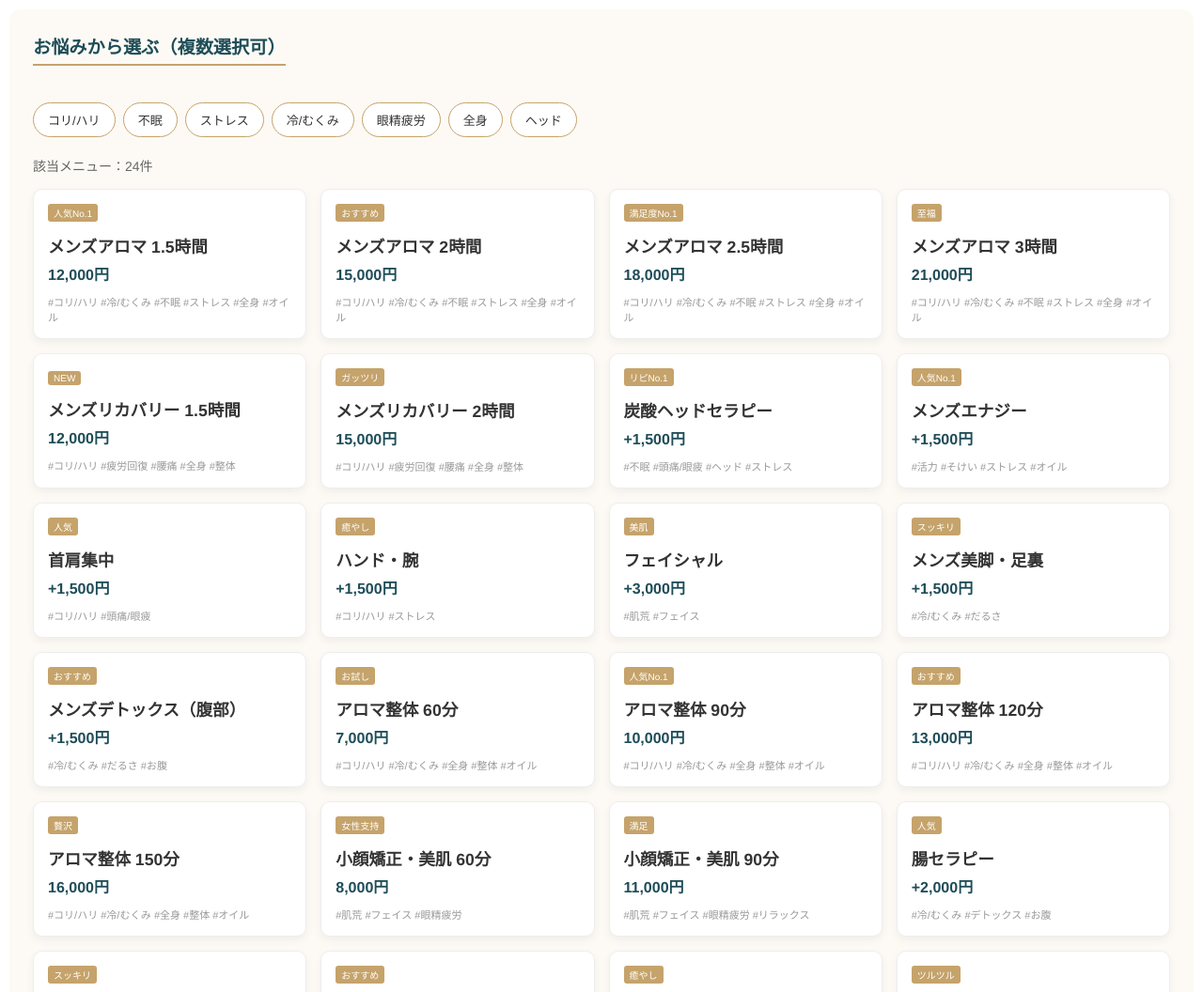
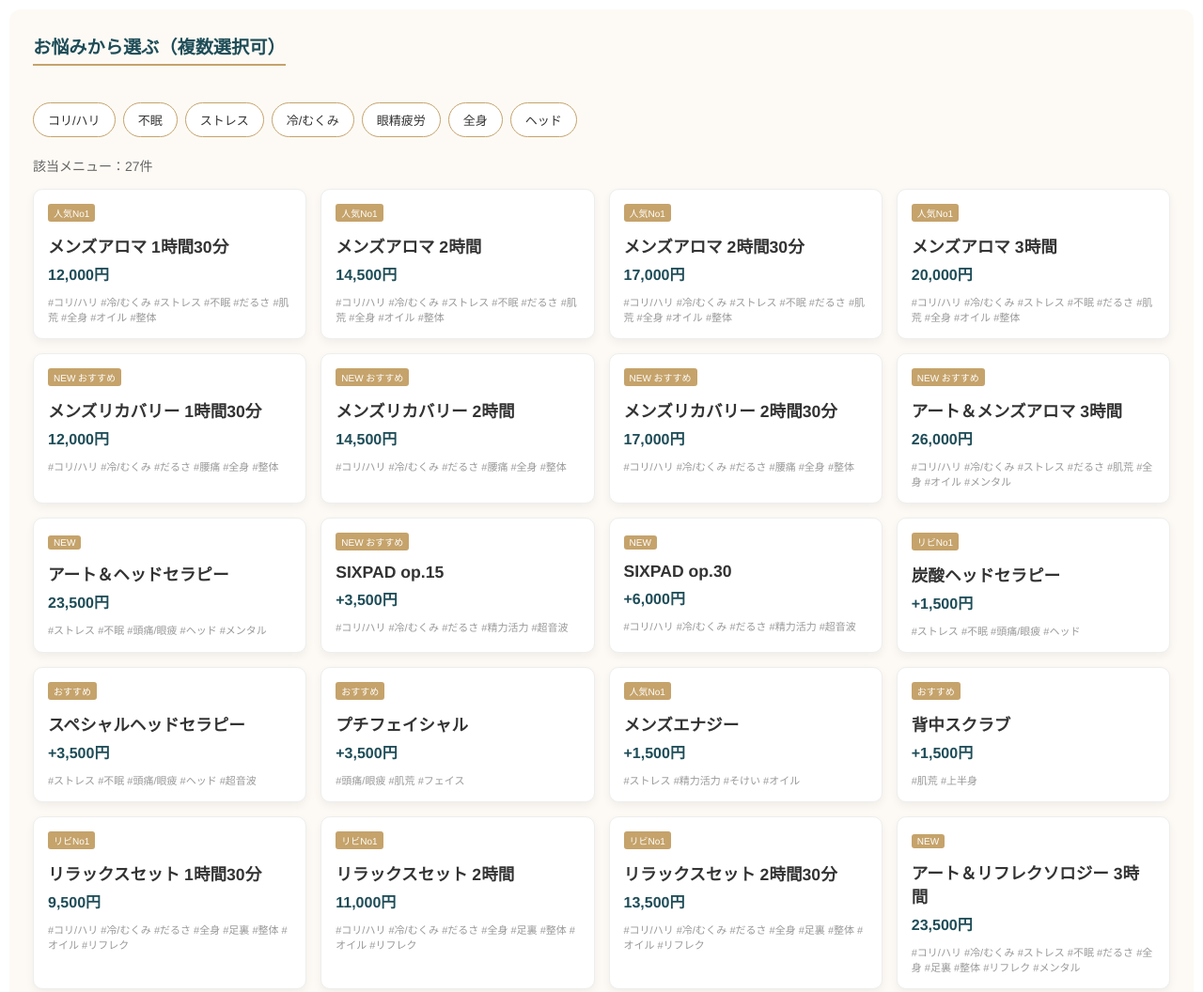
Before and after one commit to selfeelshinjuku/kensaku, a plain HTML site: page index.html in a window 1280 px wide. Shown: the top 1056 px of the page at 94% size. Drawn offline with Linux system fonts and the light colour scheme.

Commit message:
Update index.html

```diff
--- a/index.html
+++ b/index.html
@@ -44,37 +44,40 @@
     // 【script.jsの内容：メニューデータ】
     // ここを編集してメニューを増やしてください
     const menuData = [
-        // --- 男性用コース ---
-        { sex: "male", name: "メンズアロマ 1.5時間", price: "12,000円", tags: ["コリ/ハリ", "冷/むくみ", "不眠", "ストレス", "全身", "オイル"], feat: "人気No.1" },
-        { sex: "male", name: "メンズアロマ 2時間", price: "15,000円", tags: ["コリ/ハリ", "冷/むくみ", "不眠", "ストレス", "全身", "オイル"], feat: "おすすめ" },
-        { sex: "male", name: "メンズアロマ 2.5時間", price: "18,000円", tags: ["コリ/ハリ", "冷/むくみ", "不眠", "ストレス", "全身", "オイル"], feat: "満足度No.1" },
-        { sex: "male", name: "メンズアロマ 3時間", price: "21,000円", tags: ["コリ/ハリ", "冷/むくみ", "不眠", "ストレス", "全身", "オイル"], feat: "至福" },
-        { sex: "male", name: "メンズリカバリー 1.5時間", price: "12,000円", tags: ["コリ/ハリ", "疲労回復", "腰痛", "全身", "整体"], feat: "NEW" },
-        { sex: "male", name: "メンズリカバリー 2時間", price: "15,000円", tags: ["コリ/ハリ", "疲労回復", "腰痛", "全身", "整体"], feat: "ガッツリ" },
+        // --- 男性用コース（ボディ・コンディショニング等） ---
+        { sex: "male", name: "メンズアロマ 1時間30分", price: "12,000円", tags: ["コリ/ハリ", "冷/むくみ", "ストレス", "不眠", "だるさ", "肌荒", "全身", "オイル", "整体"], feat: "人気No1" },
+        { sex: "male", name: "メンズアロマ 2時間", price: "14,500円", tags: ["コリ/ハリ", "冷/むくみ", "ストレス", "不眠", "だるさ", "肌荒", "全身", "オイル", "整体"], feat: "人気No1" },
+        { sex: "male", name: "メンズアロマ 2時間30分", price: "17,000円", tags: ["コリ/ハリ", "冷/むくみ", "ストレス", "不眠", "だるさ", "肌荒", "全身", "オイル", "整体"], feat: "人気No1" },
+        { sex: "male", name: "メンズアロマ 3時間", price: "20,000円", tags: ["コリ/ハリ", "冷/むくみ", "ストレス", "不眠", "だるさ", "肌荒", "全身", "オイル", "整体"], feat: "人気No1" },
+        { sex: "male", name: "メンズリカバリー 1時間30分", price: "12,000円", tags: ["コリ/ハリ", "冷/むくみ", "だるさ", "腰痛", "全身", "整体"], feat: "NEW おすすめ" },
+        { sex: "male", name: "メンズリカバリー 2時間", price: "14,500円", tags: ["コリ/ハリ", "冷/むくみ", "だるさ", "腰痛", "全身", "整体"], feat: "NEW おすすめ" },
+        { sex: "male", name: "メンズリカバリー 2時間30分", price: "17,000円", tags: ["コリ/ハリ", "冷/むくみ", "だるさ", "腰痛", "全身", "整体"], feat: "NEW おすすめ" },
+        { sex: "male", name: "アート＆メンズアロマ 3時間", price: "26,000円", tags: ["コリ/ハリ", "冷/むくみ", "ストレス", "だるさ", "肌荒", "全身", "オイル", "メンタル"], feat: "NEW おすすめ" },
+        { sex: "male", name: "アート＆ヘッドセラピー", price: "23,500円", tags: ["ストレス", "不眠", "頭痛/眼疲", "ヘッド", "メンタル"], feat: "NEW" },
 
         // --- 男性用オプション ---
-        { sex: "male", name: "炭酸ヘッドセラピー", price: "+1,500円", tags: ["不眠", "頭痛/眼疲", "ヘッド", "ストレス"], feat: "リピNo.1" },
-        { sex: "male", name: "メンズエナジー", price: "+1,500円", tags: ["活力", "そけい", "ストレス", "オイル"], feat: "人気No.1" },
-        { sex: "male", name: "首肩集中", price: "+1,500円", tags: ["コリ/ハリ", "頭痛/眼疲"], feat: "人気" },
-        { sex: "male", name: "ハンド・腕", price: "+1,500円", tags: ["コリ/ハリ", "ストレス"], feat: "癒やし" },
-        { sex: "male", name: "フェイシャル", price: "+3,000円", tags: ["肌荒", "フェイス"], feat: "美肌" },
-        { sex: "male", name: "メンズ美脚・足裏", price: "+1,500円", tags: ["冷/むくみ", "だるさ"], feat: "スッキリ" },
-        { sex: "male", name: "メンズデトックス（腹部）", price: "+1,500円", tags: ["冷/むくみ", "だるさ", "お腹"], feat: "おすすめ" },
+        { sex: "male", name: "SIXPAD op.15", price: "+3,500円", tags: ["コリ/ハリ", "冷/むくみ", "だるさ", "精力活力", "超音波"], feat: "NEW おすすめ" },
+        { sex: "male", name: "SIXPAD op.30", price: "+6,000円", tags: ["コリ/ハリ", "冷/むくみ", "だるさ", "精力活力", "超音波"], feat: "NEW" },
+        { sex: "male", name: "炭酸ヘッドセラピー", price: "+1,500円", tags: ["ストレス", "不眠", "頭痛/眼疲", "ヘッド"], feat: "リビNo1" },
+        { sex: "male", name: "スペシャルヘッドセラピー", price: "+3,500円", tags: ["ストレス", "不眠", "頭痛/眼疲", "ヘッド", "超音波"], feat: "おすすめ" },
+        { sex: "male", name: "プチフェイシャル", price: "+3,500円", tags: ["頭痛/眼疲", "肌荒", "フェイス"], feat: "おすすめ" },
+        { sex: "male", name: "メンズエナジー", price: "+1,500円", tags: ["ストレス", "精力活力", "そけい", "オイル"], feat: "人気No1" },
+        { sex: "male", name: "背中スクラブ", price: "+1,500円", tags: ["肌荒", "上半身"], feat: "おすすめ" },
 
-        // --- 女性用コース ---
-        { sex: "female", name: "アロマ整体 60分", price: "7,000円", tags: ["コリ/ハリ", "冷/むくみ", "全身", "整体", "オイル"], feat: "お試し" },
-        { sex: "female", name: "アロマ整体 90分", price: "10,000円", tags: ["コリ/ハリ", "冷/むくみ", "全身", "整体", "オイル"], feat: "人気No.1" },
-        { sex: "female", name: "アロマ整体 120分", price: "13,000円", tags: ["コリ/ハリ", "冷/むくみ", "全身", "整体", "オイル"], feat: "おすすめ" },
-        { sex: "female", name: "アロマ整体 150分", price: "16,000円", tags: ["コリ/ハリ", "冷/むくみ", "全身", "整体", "オイル"], feat: "贅沢" },
-        { sex: "female", name: "小顔矯正・美肌 60分", price: "8,000円", tags: ["肌荒", "フェイス", "眼精疲労"], feat: "女性支持" },
-        { sex: "female", name: "小顔矯正・美肌 90分", price: "11,000円", tags: ["肌荒", "フェイス", "眼精疲労", "リラックス"], feat: "満足" },
+        // --- 女性用コース（リラックスセット等） ---
+        { sex: "female", name: "リラックスセット 1時間30分", price: "9,500円", tags: ["コリ/ハリ", "冷/むくみ", "だるさ", "全身", "足裏", "整体", "オイル", "リフレク"], feat: "リビNo1" },
+        { sex: "female", name: "リラックスセット 2時間", price: "11,000円", tags: ["コリ/ハリ", "冷/むくみ", "だるさ", "全身", "足裏", "整体", "オイル", "リフレク"], feat: "リビNo1" },
+        { sex: "female", name: "リラックスセット 2時間30分", price: "13,500円", tags: ["コリ/ハリ", "冷/むくみ", "だるさ", "全身", "足裏", "整体", "オイル", "リフレク"], feat: "リビNo1" },
+        { sex: "female", name: "アート＆リフレクソロジー 3時間", price: "23,500円", tags: ["コリ/ハリ", "冷/むくみ", "ストレス", "不眠", "だるさ", "全身", "足裏", "整体", "リフレク", "メンタル"], feat: "NEW" },
+        { sex: "female", name: "アート＆ヘッドセラピー", price: "23,500円", tags: ["ストレス", "不眠", "頭痛/眼疲", "ヘッド", "メンタル"], feat: "NEW" },
 
         // --- 女性用オプション ---
-        { sex: "female", name: "腸セラピー", price: "+2,000円", tags: ["冷/むくみ", "デトックス", "お腹"], feat: "人気" },
-        { sex: "female", name: "炭酸ヘッド", price: "+1,500円", tags: ["不眠", "頭痛/眼疲", "ヘッド"], feat: "スッキリ" },
-        { sex: "female", name: "首肩集中", price: "+1,500円", tags: ["コリ/ハリ", "頭痛/眼疲"], feat: "おすすめ" },
-        { sex: "female", name: "ハンド・腕", price: "+1,500円", tags: ["コリ/ハリ", "ストレス"], feat: "癒やし" },
-        { sex: "female", name: "角質ケア（足裏）", price: "+2,000円", tags: ["冷/むくみ", "肌荒", "足裏"], feat: "ツルツル" }
+        { sex: "female", name: "SIXPAD op.15", price: "+3,500円", tags: ["コリ/ハリ", "冷/むくみ", "だるさ", "超音波"], feat: "NEW おすすめ" },
+        { sex: "female", name: "SIXPAD op.30", price: "+6,000円", tags: ["コリ/ハリ", "冷/むくみ", "だるさ", "超音波"], feat: "NEW" },
+        { sex: "female", name: "炭酸ヘッドセラピー", price: "+1,500円", tags: ["ストレス", "不眠", "頭痛/眼疲", "ヘッド"], feat: "リビNo1" },
+        { sex: "female", name: "スペシャルヘッドセラピー", price: "+3,500円", tags: ["ストレス", "不眠", "頭痛/眼疲", "ヘッド", "超音波"], feat: "おすすめ" },
+        { sex: "female", name: "ホットリフレクソロジー", price: "+1,500円", tags: ["冷/むくみ", "だるさ", "下半身", "足裏", "リフレク"], feat: "人気No1" },
+        { sex: "female", name: "超音波レッグケア", price: "+3,500円", tags: ["冷/むくみ", "だるさ", "下半身", "超音波"], feat: "おすすめ" }
     ];
     // 男女別表示設定（'all', 'male', 'female'）
     // Jimdoの埋め込みURLの末尾に ?sex=male などと付けても判別できるようにできます
```
